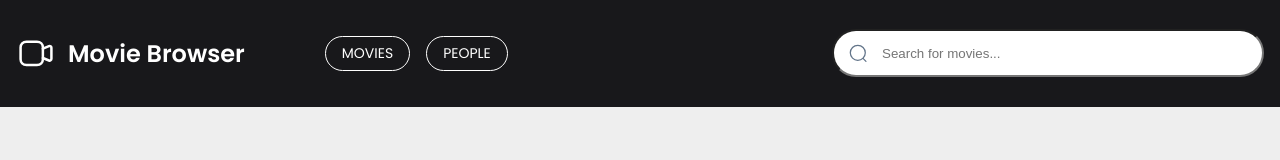
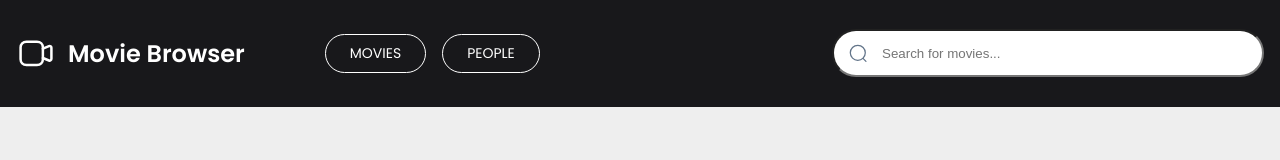
Before and after one commit to BartoszKoza/the-half-blood-prince-project, a React (Create React App) app: page / in a window 1280 px wide. Shown: the top 160 px of the page. Built offline with nearby package versions, Linux system fonts and the light colour scheme.

Commit message:
Updated MenuItem padding size

```diff
--- a/src/components/Navigation/styled.js
+++ b/src/components/Navigation/styled.js
@@ -1,6 +1,6 @@
 import styled from "styled-components";
-import {ReactComponent as SearchIconSvg} from '../../search-icon.svg'
-import {ReactComponent as VideoIconSvg} from '../../Video.svg'
+import { ReactComponent as SearchIconSvg } from "../../search-icon.svg";
+import { ReactComponent as VideoIconSvg } from "../../Video.svg";
 export const Navigation = styled.nav`
   background-color: #18181b;
   color: white;
@@ -53,7 +53,7 @@ export const Menu = styled.ul`
 `;
 
 export const MenuItem = styled.li`
-  padding: 6px 16px;
+  padding: 8px 24px;
   border: 1px solid white;
   border-radius: 24px;
   cursor: pointer;
@@ -92,29 +92,27 @@ export const SearchWrapper = styled.div`
   position: relative;
   margin-left: auto;
 
-@media (max-width: 768px){
+  @media (max-width: 768px) {
     margin-left: 0;
     width: 100%;
   }
 `;
-
 
 export const Brand = styled.div`
   display: flex;
   align-items: center;
   gap: 12px;
   cursor: pointer;
- @media (max-width: 768px){
-  gap:7px;
+  @media (max-width: 768px) {
+    gap: 7px;
   }
 `;
 
 export const VideoIcon = styled(VideoIconSvg)`
   width: 40px;
   height: 40px;
-@media (max-width: 768px){
+  @media (max-width: 768px) {
     width: 17px;
     height: 17px;
   }
-
 `;
```
Lines whose indentation alone changed are shown as unchanged.
